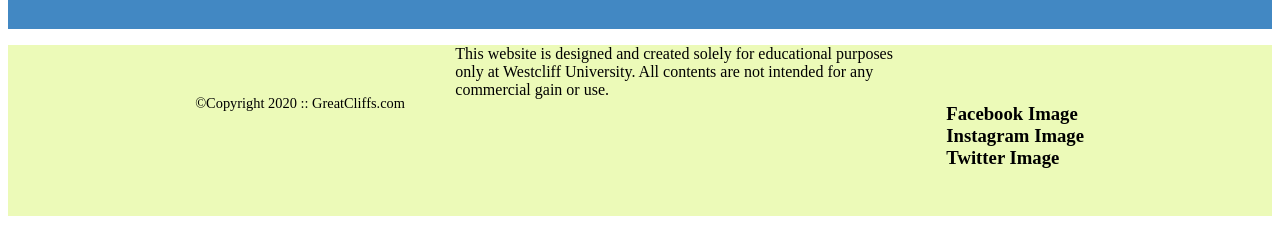
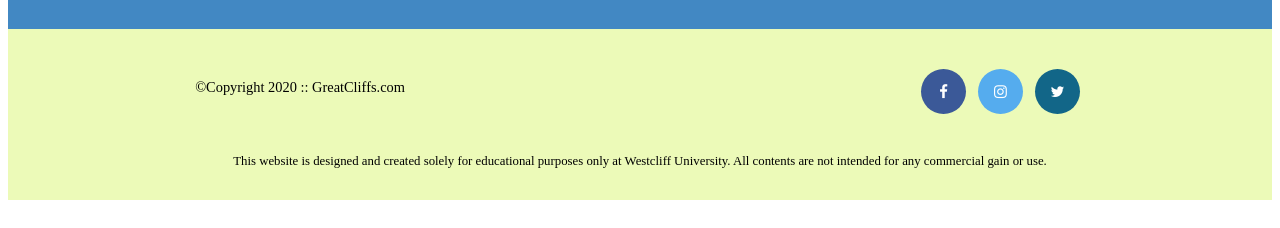
Before and after one commit to dynamicProjects/-homework-module1, a plain HTML site: page index.html in a window 1280 px wide. Shown: the part 965-1193 px from the top of the page. Drawn offline with Linux system fonts and the light colour scheme.

Commit message:
added css to disclaimer and nondisclaimer social css

```diff
--- a/index.html
+++ b/index.html
@@ -3,6 +3,7 @@
     <head>
         <title >Great Cliff's of California</title>
         <meta charset="utf-8">
+        <link rel="stylesheet" href="https://cdnjs.cloudflare.com/ajax/libs/font-awesome/4.7.0/css/font-awesome.min.css">
         <!-- Embed Style css -->
         <style>
             /* header */
@@ -104,6 +105,37 @@
                 margin-right: 9.25em;
                 float: right;
             }
+            footer #disclaimer{
+                clear: both;
+            }
+            footer #disclaimer p{
+                font-size: 0.8em;
+                text-align: center;
+            }
+            footer #nondisclaimer .social .fa{
+              padding: 15px;
+              font-size: 15px;
+              width: 15px;
+              text-align: center;
+              text-decoration: none;
+              margin: 0 4px;
+              border-radius: 50%;
+            }
+            footer #nondisclaimer .social .fa:hover{
+                opacity: 0.7;
+            }
+            footer #nondisclaimer .social .fa-facebook{
+               background:#3b5998;
+               color: white;
+            }
+            footer #nondisclaimer .social .fa-instagram{
+               background:#55acee;
+               color: white;
+            }
+            footer #nondisclaimer .social .fa-twitter{
+               background:#126688;
+               color: white;
+            }
         </style>
     </head>
     <body id="home">
@@ -145,7 +177,11 @@
     <footer>
         <div  id="nondisclaimer">
             <div class="copy">&copy;Copyright 2020 :: GreatCliffs.com</div>
-            <div class="social"><h3>Facebook Image<br>Instagram Image<br>Twitter Image</h3></div>
+            <div class="social">
+                <a href="#" class="fa fa-facebook"></a>
+                <a href="#" class="fa fa-instagram"></a>
+                <a href="#" class="fa fa-twitter" ></a>
+            </div>
         </div>
         <div  id="disclaimer">
             <p>This website is designed and created solely for educational purposes only at Westcliff University. All contents are not intended for any commercial gain or use.</p>
```
